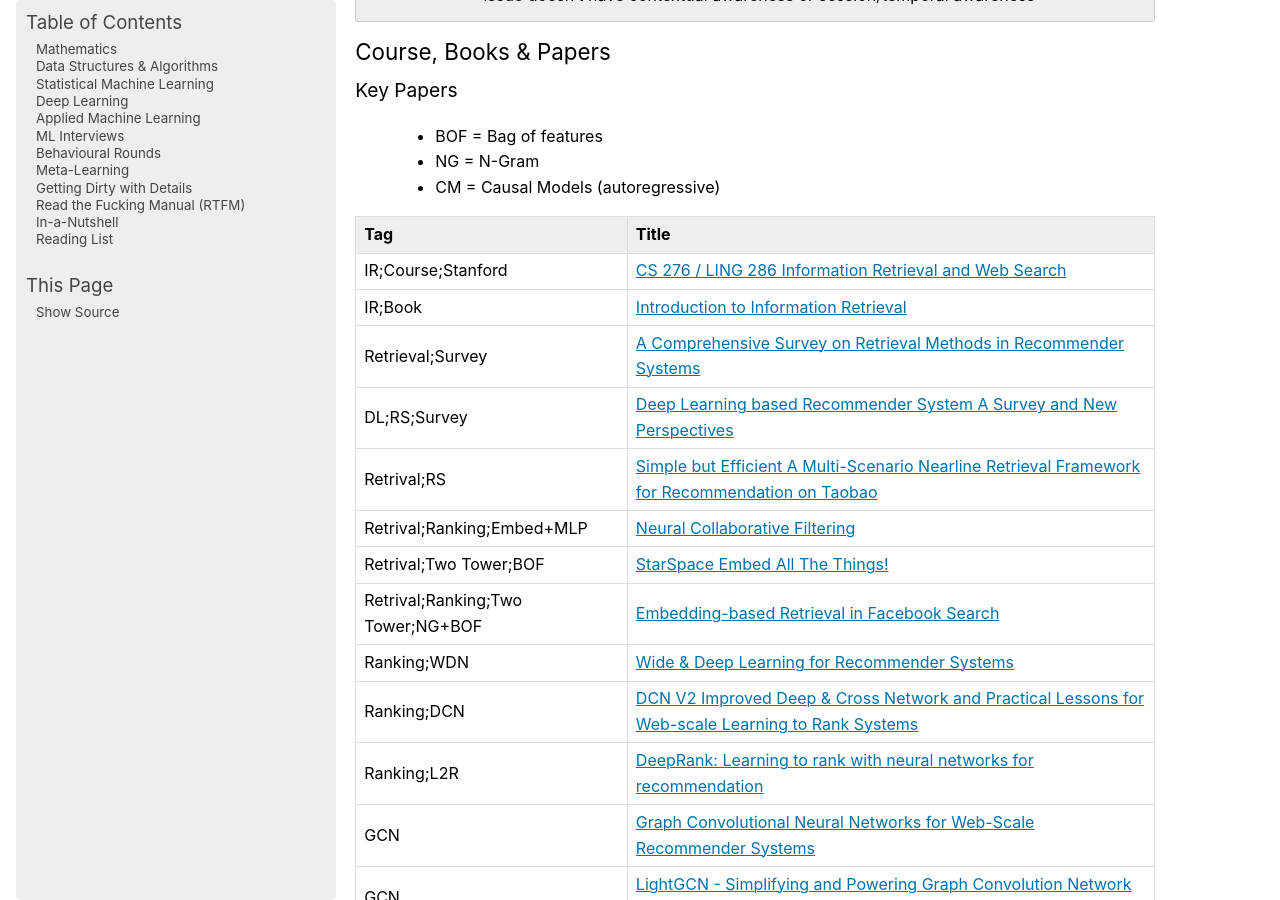
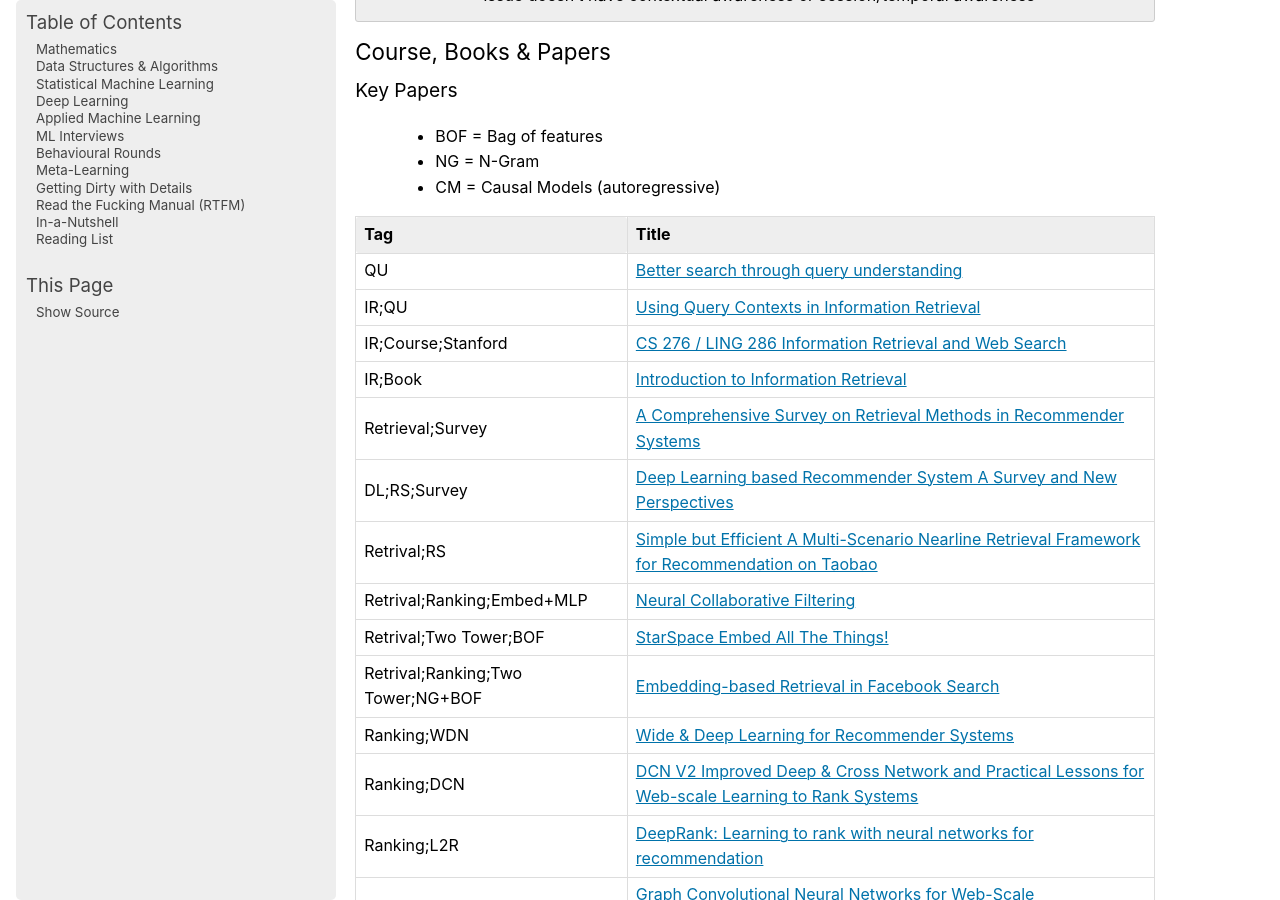
Before and after one commit to uselesstechjunks/leetcode, a Sphinx documentation site: the page built from docs/source/applied/methods/rs.rst, in a window 1280 px wide and 900 px high, scrolled down 9996 px. Built offline with Sphinx 7.4.7, drawn with Linux system fonts in a browser that asks for light colours; pages that are not in the unit, such as notebooks, are missing from menus.

Commit message:
Update rs.rst

```diff
--- a/docs/source/applied/methods/rs.rst
+++ b/docs/source/applied/methods/rs.rst
@@ -248,6 +248,8 @@ Key Papers
 	:header: "Tag", "Title"
 	:align: center
 
+		QU,`Better search through query understanding <https://queryunderstanding.com/>`_
+		IR;QU,`Using Query Contexts in Information Retrieval <http://www-rali.iro.umontreal.ca/rali/sites/default/files/publis/10.1.1.409.2630.pdf>`_
 		IR;Course;Stanford,`CS 276 / LING 286 Information Retrieval and Web Search <https://web.stanford.edu/class/cs276/>`_
 		IR;Book,`Introduction to Information Retrieval <https://nlp.stanford.edu/IR-book/information-retrieval-book.html>`_
 		Retrieval;Survey,`A Comprehensive Survey on Retrieval Methods in Recommender Systems <https://arxiv.org/pdf/2407.21022>`_
```
